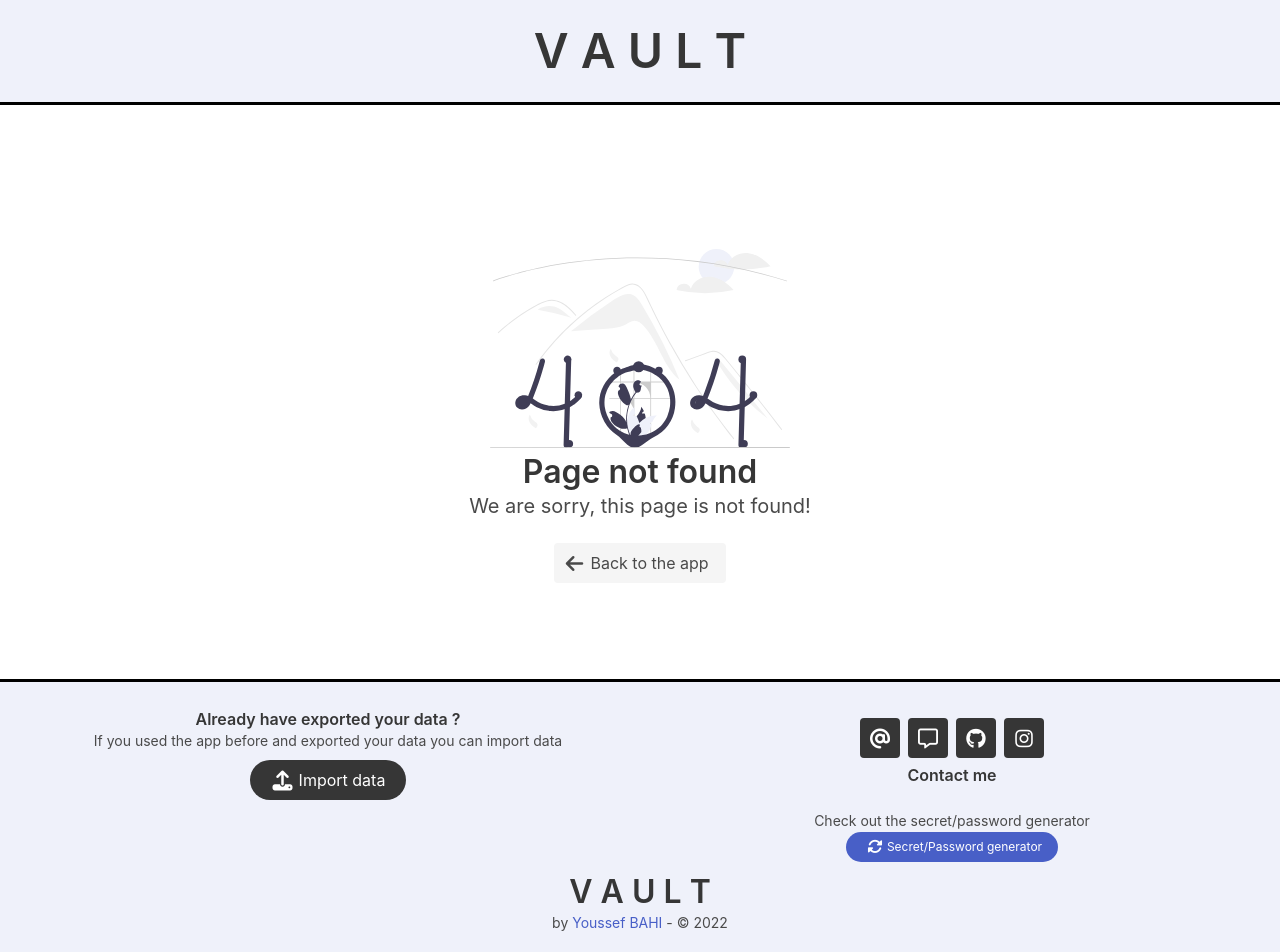
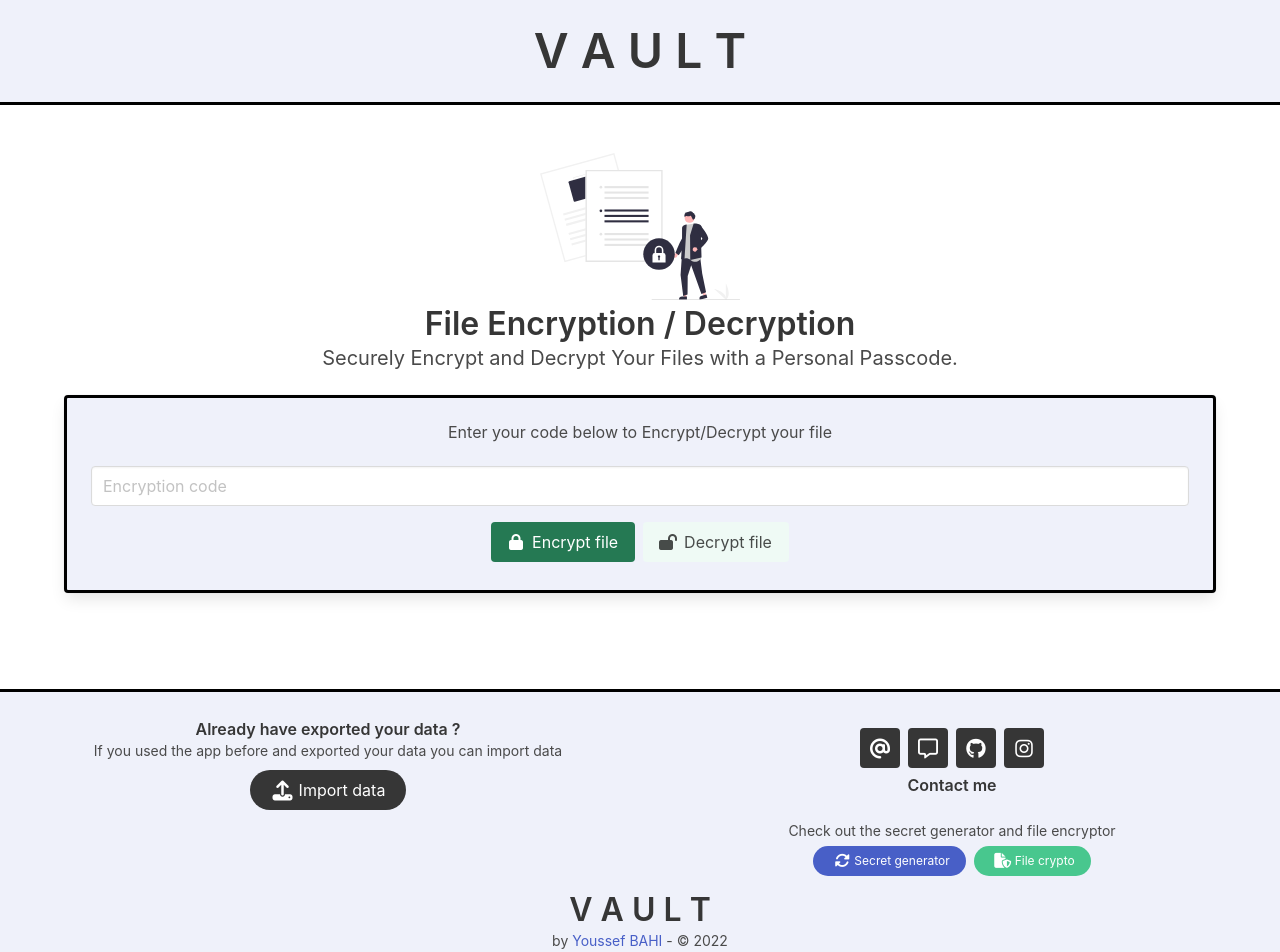
Before and after one commit to you97ssef/Vault, a Vue app: page /file-crypto in a window 1280 px wide. Before the commit this address led to /404. Shown: the top 952 px of the page. Built offline with nearby package versions, Linux system fonts and the light colour scheme.

Commit message:
added files encryption functionality

```diff
--- a/src/components/Footer.vue
+++ b/src/components/Footer.vue
@@ -109,14 +109,21 @@
 				</div>
 				<h6 class="title is-6">Contact me</h6>
 				<p>
-					<small class="m-1">Check out the secret/password generator</small>
+					<small class="m-1">Check out the secret generator and file encryptor</small>
 				</p>
 				<router-link
-					class="button is-rounded is-link is-small"
+					class="button is-rounded is-link is-small m-1"
 					to="/generator"
 				>
 					<span class="icon ml-1"><i class="fa-solid fa-rotate fa-lg"></i></span>
-					<span>Secret/Password generator</span>
+					<span>Secret generator</span>
+				</router-link>
+				<router-link
+					class="button is-rounded is-success is-small m-1"
+					to="/file-crypto"
+				>
+					<span class="icon ml-1"><i class="fa-solid fa-file-shield fa-lg"></i></span>
+					<span>File crypto</span>
 				</router-link>
 			</div>
 		</div>
--- a/src/router/index.ts
+++ b/src/router/index.ts
@@ -6,6 +6,7 @@ import Home from "@/views/Home.vue";
 
 import NotFound from "@/views/NotFound.vue";
 import Generator from "@/views/Generator.vue";
+import FileCrypto from "@/views/FileCrypto.vue";
 
 import { createRouter, createWebHistory } from "vue-router";
 import store from "@/store/index";
@@ -68,6 +69,11 @@ const router = createRouter({
             beforeEnter: setUp,
         },
         {
+            path: "/file-crypto",
+            name: "file-crypto",
+            component: FileCrypto
+        },
+        {
             path: "/404",
             name: "not-found",
             component: NotFound,
--- /dev/null
+++ b/src/services/file-service.ts
@@ -0,0 +1,54 @@
+import { AES, enc } from "crypto-ts";
+
+export class FileService {
+    constructor() {}
+
+    async encrypt(file: File, code: string) {
+        let encryptedData = {
+            file: AES.encrypt(await file.text(), code).toString(),
+            vault: "encrypted by vault application"
+        }
+
+        let encrypted = new Blob([btoa(JSON.stringify(encryptedData))], {
+            type: "charset=utf-8",
+        });
+
+        let a = document.createElement("a"),
+            url = URL.createObjectURL(encrypted);
+        a.href = url;
+        a.download = file.name + ".vcrypt";
+        document.body.appendChild(a);
+
+        a.click();
+
+        setTimeout(function () {
+            document.body.removeChild(a);
+            window.URL.revokeObjectURL(url);
+        }, 0);
+    }
+
+    async decrypt(file: File, code: string) {
+        let data = JSON.parse(atob(await file.text()));
+
+        if (data.vault != "encrypted by vault application" && file.name.substring(file.name.length - 7) != ".vcrypt") {
+            alert("Invalid file")
+        } else {
+            let decrypted = new Blob([AES.decrypt(data.file, code).toString(enc.Utf8)], {
+                type: "charset=utf-8",
+            });
+
+            let a = document.createElement("a"),
+            url = URL.createObjectURL(decrypted);
+            a.href = url;
+            a.download = file.name.slice(0, -7);
+            document.body.appendChild(a);
+
+            a.click();
+
+            setTimeout(function () {
+                document.body.removeChild(a);
+                window.URL.revokeObjectURL(url);
+            }, 0);
+        }
+    }
+}
--- /dev/null
+++ b/src/views/FileCrypto.vue
@@ -0,0 +1,98 @@
+<template>
+    <div class="has-text-centered">
+        <img src="@/assets/images/secure_files.svg" alt="empty" width="200" />
+        <h3 class="title is-3">File Encryption / Decryption</h3>
+        <h5 class="subtitle is-5">Securely Encrypt and Decrypt Your Files with a Personal Passcode.</h5>
+        <div class="card has-background-link-light">
+            <div class="card-content">
+                <h6 class="subtitle is-6">Enter your code below to Encrypt/Decrypt your file <span v-if="$store.getters.GET_CODE"> or use the code you setup on the app</span></h6>
+                <div class="field" v-if="!useAppCode">
+                    <div class="control">
+                        <input
+                            class="input"
+                            type="text"
+                            v-model="code"
+                            placeholder="Encryption code"
+                            required
+                        />
+                    </div>
+                </div>
+                <div class="field" v-if="$store.getters.GET_CODE">
+                    <label class="checkbox">
+                        <input type="checkbox" v-model="useAppCode"> Use code you setup for the app
+                    </label>
+                </div>
+                <div class="is-flex is-justify-content-center is-flex-wrap-wrap">
+                    <div class="file is-dark m-1">
+                        <label class="file-label">
+                            <input
+                                class="file-input"
+                                type="file"
+                                name="encrypt"
+                                :disabled="!useAppCode && code == ''"
+                                @change="encrypt"
+                            >
+                            <span class="file-cta has-background-success-dark">
+                                <span class="file-icon"><i class="fa-solid fa-lock"></i></span>
+                                <span class="file-label">Encrypt file</span>
+                            </span>
+                        </label>
+                    </div>
+                    <div class="file is-light m-1">
+                        <label class="file-label">
+                            <input
+                                class="file-input"
+                                type="file"
+                                name="decrypt"
+                                :disabled="!useAppCode && code == ''"
+                                @change="decrypt"
+                            >
+                            <span class="file-cta has-background-success-light">
+                                <span class="file-icon"><i class="fa-solid fa-lock-open"></i></span>
+                                <span class="file-label">Decrypt file</span>
+                            </span>
+                        </label>
+                    </div>
+                </div>
+            </div>
+        </div>
+    </div>
+</template>
+
+<script lang="ts">
+import { FileService } from "@/services/file-service";
+import { defineComponent } from "vue";
+
+export default defineComponent({
+    data() {
+        return {
+            code: "",
+            useAppCode: false,
+            appCode: this.$store.getters.GET_CODE,
+            fileService: new FileService(),
+        }
+    },
+    methods: {
+        async encrypt(event: any) {
+            await this.fileService.encrypt(
+                event.target.files[0],
+                this.useAppCode ? this.appCode : this.code
+            );
+            event.target.value = null;
+        },
+        async decrypt(event: any) {
+            await this.fileService.decrypt(
+                event.target.files[0],
+                this.useAppCode ? this.appCode : this.code
+            );
+            event.target.value = null;
+        }
+    },
+});
+</script>
+
+<style scoped>
+.card {
+	border: 0.2em black solid;
+}
+</style>
```
Also changed, not shown: src/assets/images/secure_files.svg (added).
